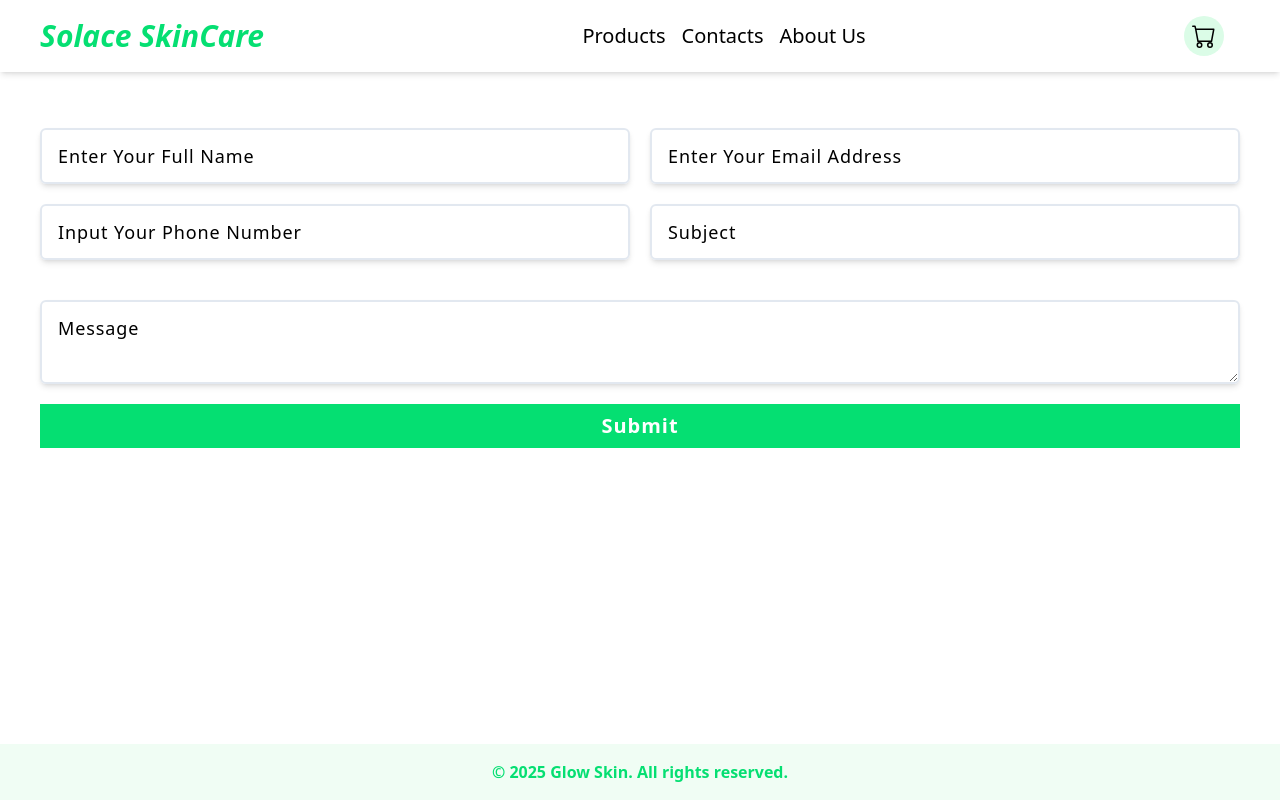
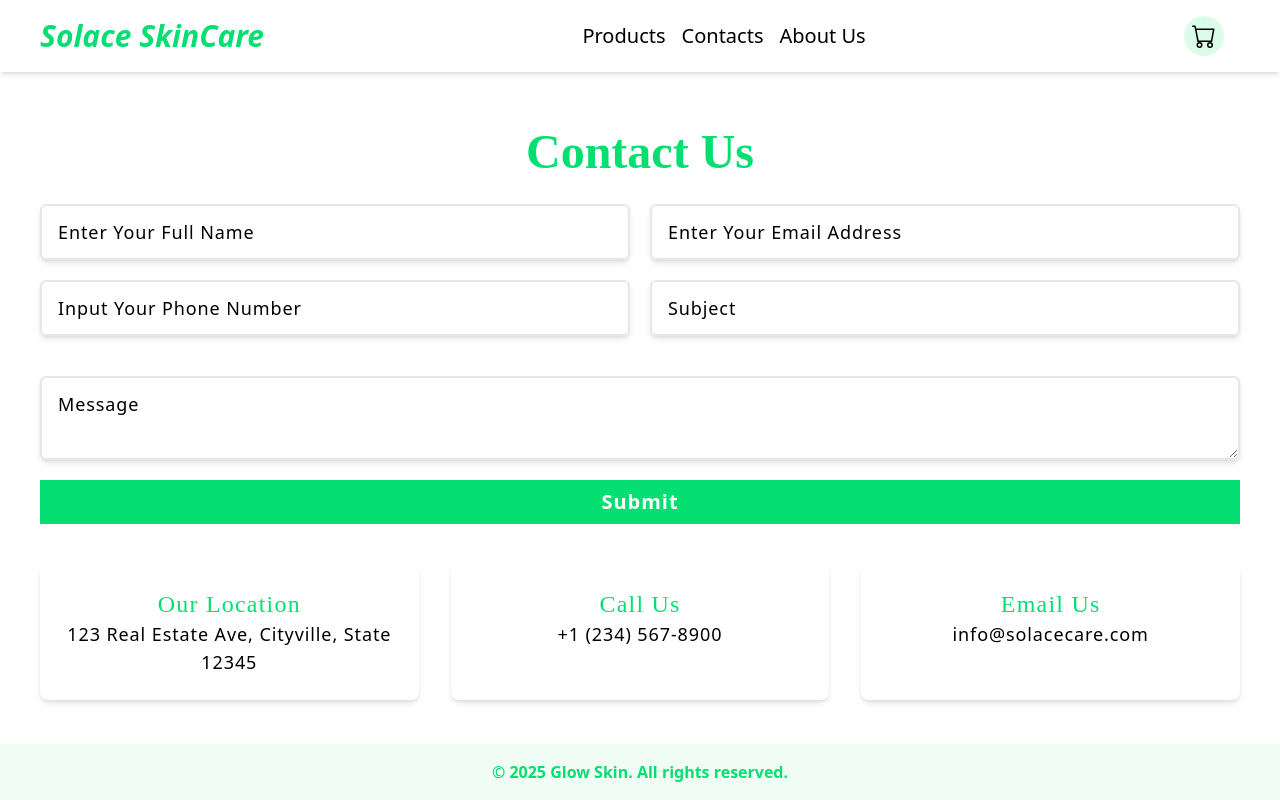
Before and after one commit to DosuFE/testing, a Next.js app: page /contact in a window 1280 px wide. Built offline with nearby package versions, Linux system fonts and the light colour scheme.

Commit message:
UPDATING

```diff
--- /dev/null
+++ b/src/app/components/contactCard.jsx
@@ -0,0 +1,43 @@
+export default function ContactCard() {
+
+    const info = [
+            {
+                id: 1,
+                title: 'Our Location',
+                description: '123 Real Estate Ave, Cityville, State 12345',
+                style: 'bg-white p-6 rounded-lg shadow-md text-center'
+            },
+            {
+                id: 2,
+                title: 'Call Us',
+                description: '+1 (234) 567-8900',
+                style: 'bg-white p-6 rounded-lg shadow-md text-center'
+            },
+            {
+                id: 3,
+                title: 'Email Us',
+                description: 'info@solacecare.com',
+                style: 'bg-white p-6 rounded-lg shadow-md text-center'
+            }
+        ]
+
+    return(
+        <div className="grid grid-cols-1 md:grid-cols-3
+            gap-8 w-full mt-10 mb-20"
+        >
+            {info.map((infos) =>
+                <div className={infos.style} key={infos.id}>
+                    <h3 className="hero text-2xl space-y-2
+                    font-medium text-green-400 tracking-wider
+                    "
+                    >
+                        {infos.title}
+                    </h3>
+                    <p className="tracking-wider text-lg">
+                        {infos.description}
+                    </p>
+                </div>
+            )}
+        </div>
+    )
+}
--- a/src/app/contact/page.jsx
+++ b/src/app/contact/page.jsx
@@ -1,9 +1,19 @@
+import ContactCard from "../components/contactCard";
 import Form from "../components/form";
 
 export default function Contacts(){
     return (
         <main className="mt-32 mx-3 sm:mx-5 md:mx-10">
+            <h1 className="hero text-5xl mb-7
+                font-bold text-green-400 text-center
+            ">
+                Contact Us
+            </h1>
             <Form/>
+
+            <section>
+                <ContactCard/>
+            </section>
         </main>
     )
 }
```
